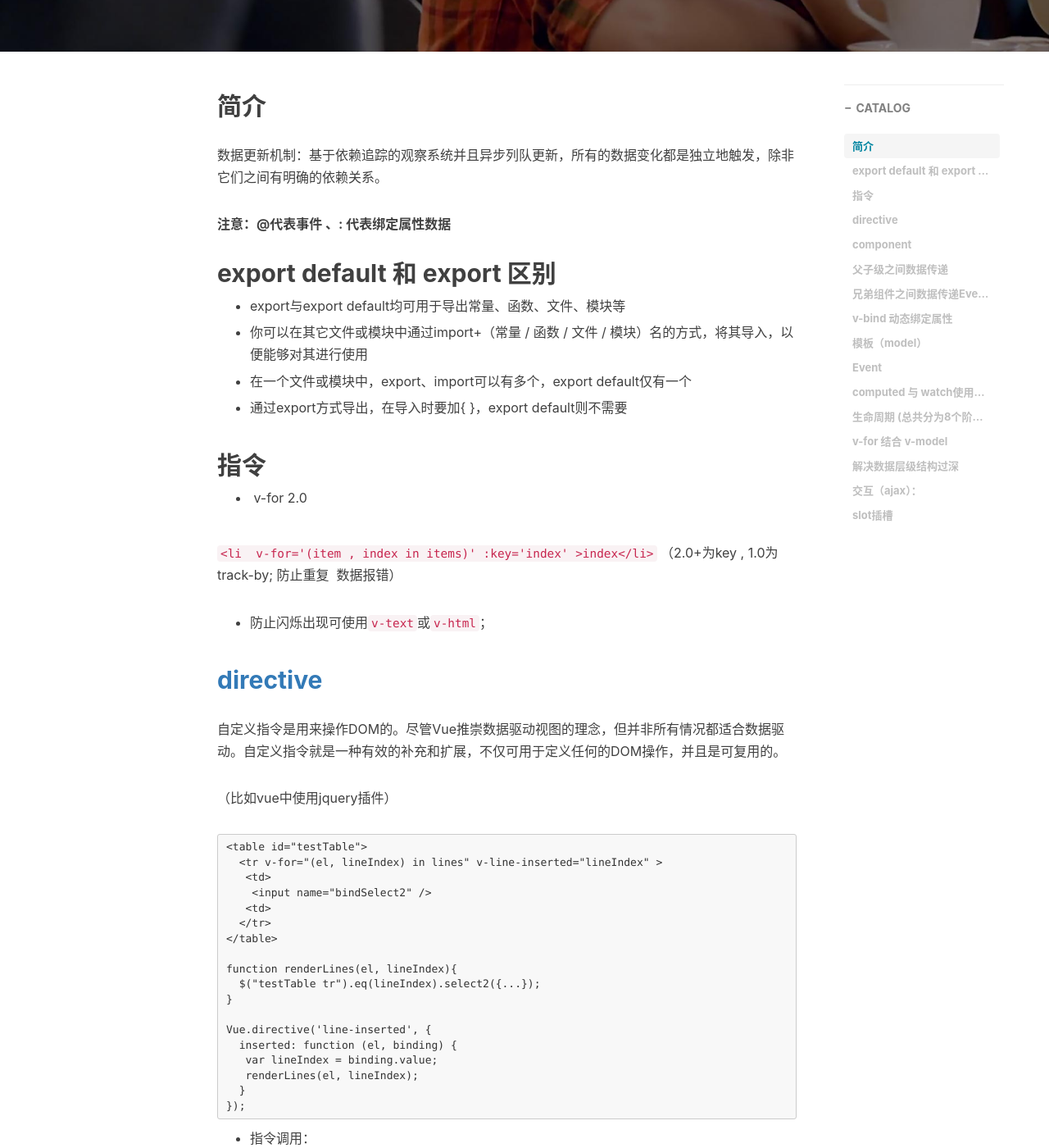
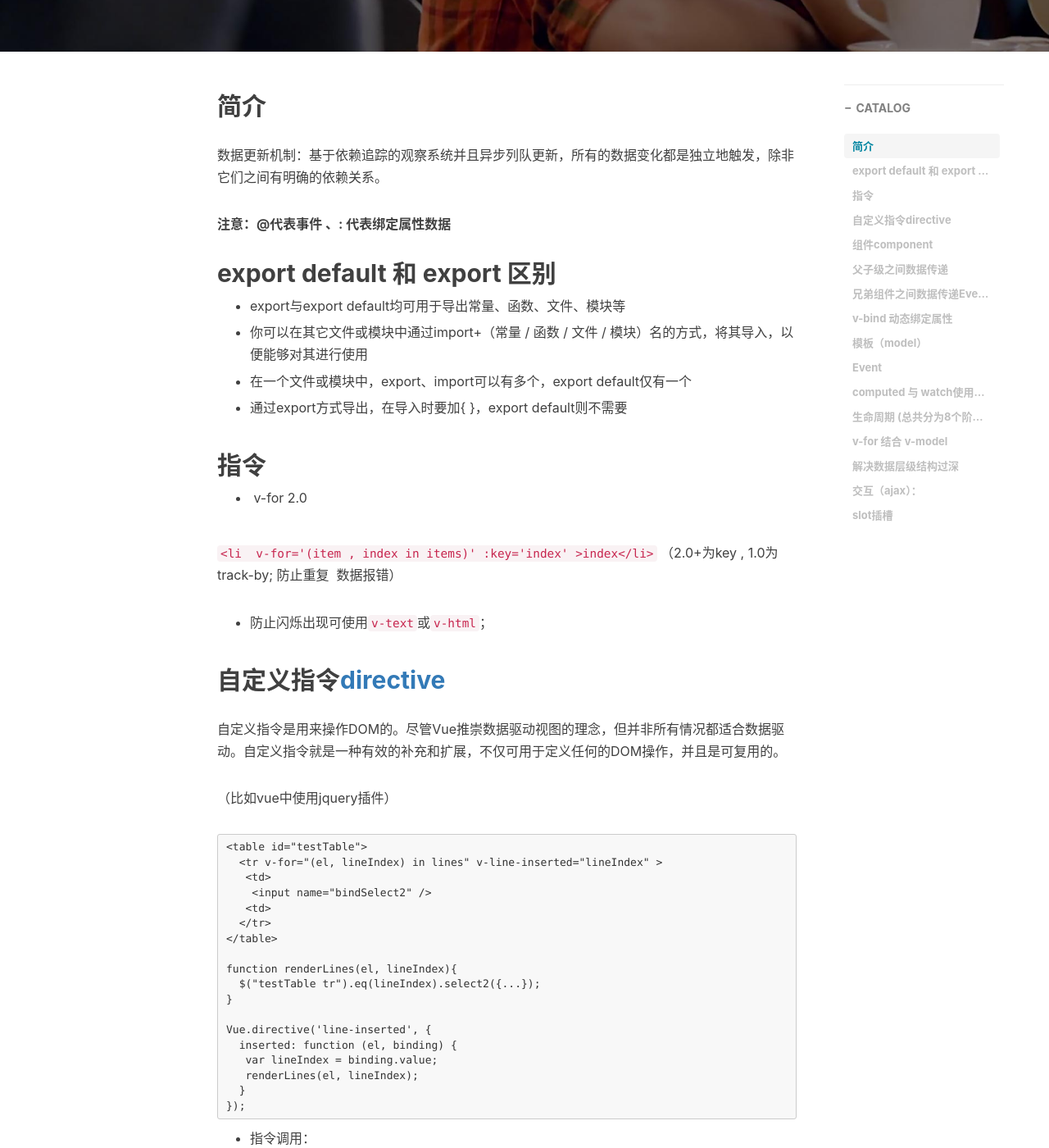
Before and after one commit to devin-huang/devin-huang.github.io, a Jekyll site: the page built from _posts/2017-08-01-Vue开发.md, in a window 1280 px wide and 1400 px high, scrolled down 460 px. Shown: the whole window at 82% size. Built offline with Jekyll 4.4.1, drawn with Linux system fonts in a browser that asks for light colours; nearby versions of some CDN libraries; comment, search, counter and statistics services are not loaded.

Commit message:
Update 2017-08-01-Vue开发.md

```diff
--- a/_posts/2017-08-01-Vue开发.md
+++ b/_posts/2017-08-01-Vue开发.md
@@ -34,7 +34,7 @@ tags:
 
 * 防止{{ }}闪烁出现可使用`v-text`或`v-html`；
 
-## [directive](https://cn.vuejs.org/v2/api/#Vue-directive)
+## 自定义指令[directive](https://cn.vuejs.org/v2/api/#Vue-directive)
 
 自定义指令是用来操作DOM的。尽管Vue推崇数据驱动视图的理念，但并非所有情况都适合数据驱动。自定义指令就是一种有效的补充和扩展，不仅可用于定义任何的DOM操作，并且是可复用的。
 
@@ -69,7 +69,7 @@ Vue.directive('line-inserted', {
 
    `Vue.directive('on').keyCodes.ctrl = 17`; （通过$event.keyCode知道对于键盘的ID号）
 
-## component
+## 组件component
 
 组件调用：
 
```
